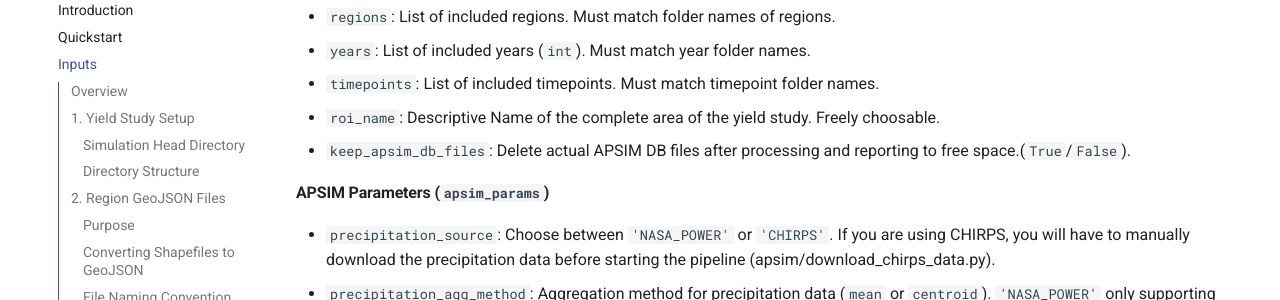
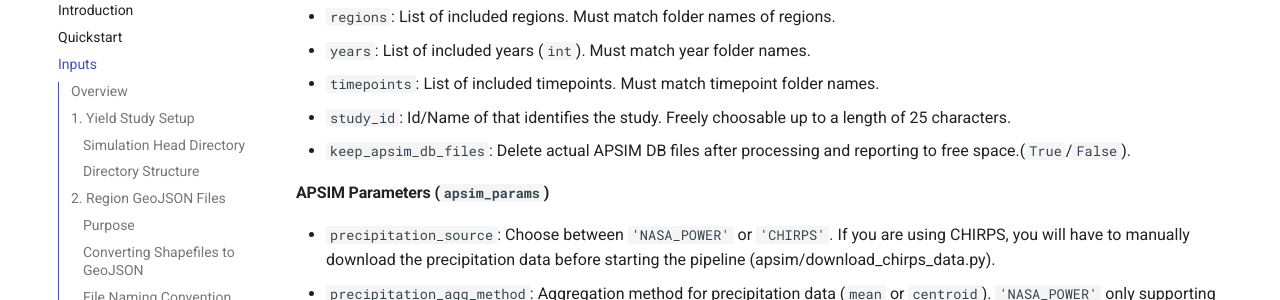
Before and after one commit to JPLMLIA/vercye_ops, an MkDocs documentation site: the page built from docs/docs/Vercye/inputs.md, in a window 1280 px wide and 900 px high, scrolled down 3196 px. Shown: the part 152-452 px from the top of the window. Built offline with MkDocs 1.6.1 and Material for MkDocs 9.7.7, drawn with Linux system fonts in a browser that asks for light colours.

Commit message:
updated documentation

```diff
--- a/docs/docs/Vercye/inputs.md
+++ b/docs/docs/Vercye/inputs.md
@@ -115,7 +115,7 @@ This file defines the study parameters and links the **simulation head directory
 - `regions`: List of included regions. Must match folder names of regions.
 - `years`: List of included years (`int`). Must match year folder names.
 - `timepoints`: List of included timepoints. Must match timepoint folder names.
-- `roi_name`: Descriptive Name of the complete area of the yield study. Freely choosable.
+- `study_id`: Id/Name of that identifies the study. Freely choosable up to a length of 25 characters.
 - `keep_apsim_db_files`: Delete actual APSIM DB files after processing and reporting to free space.(`True`/`False`).
 
 #### APSIM Parameters (`apsim_params`)
```
Also changed, not shown: docs/docs/Vercye/outputs.md (+1 -1 lines), 2 other files.
